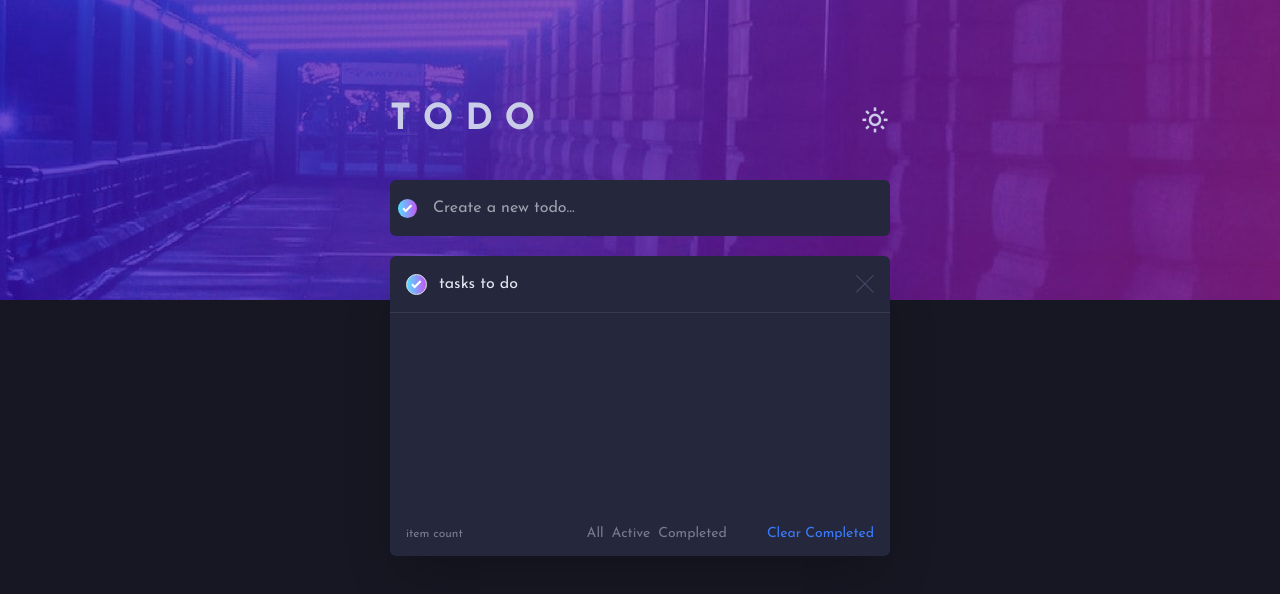
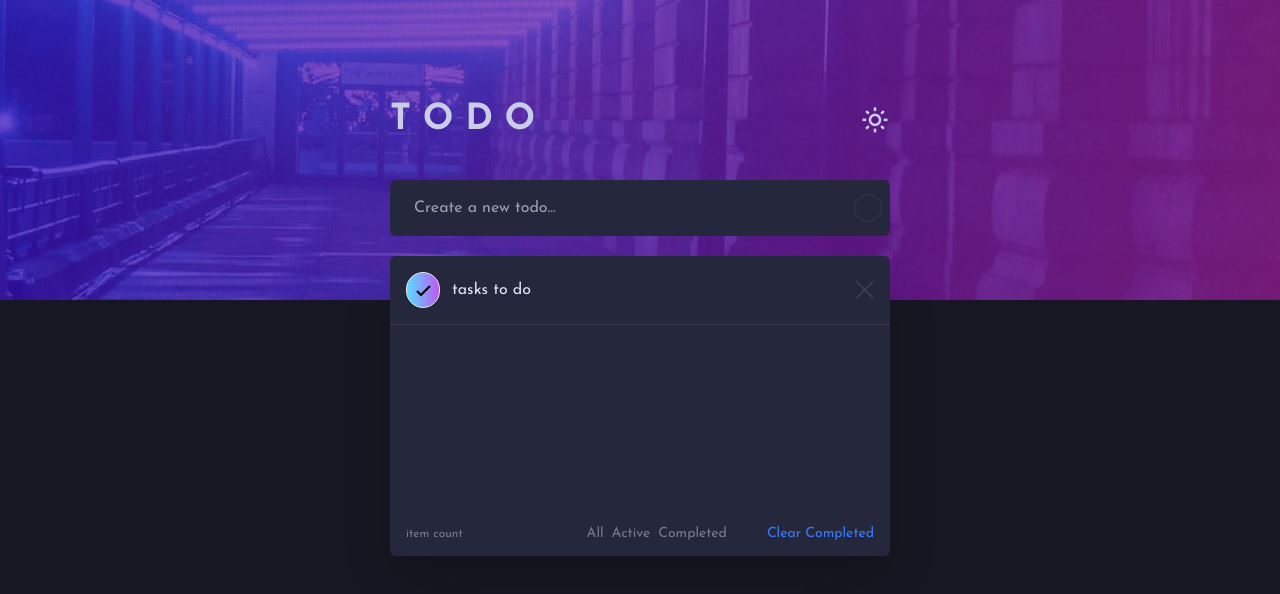
Before and after one commit to 04stefke/todo-app-challenge, a React (Vite) app: page / in a window 1280 px wide. Shown: the top 594 px of the page. Built offline with nearby package versions, Linux system fonts and the light colour scheme.

Commit message:
moved the submit btn to the other side and styled hover effects

```diff
--- a/src/components/Form.jsx
+++ b/src/components/Form.jsx
@@ -1,15 +1,20 @@
 import React from "react";
-import check from '/assets/icon-check.svg'
+import check from "/assets/icon-check.svg";
 const Form = () => {
 	return (
 		<form className="w-full flex items-center  bg-bg2 rounded-md">
 			<div className="w-full bg-transparent flex items-center px-2 ">
-				<img src={check} alt="" className="bg-gradient-checklist rounded-full px-[4px] py-[5px] cursor-pointer border-brightBlue border-1 "  />
 				<input
 					type="text"
 					className="w-full py-4 px-4 outline-none bg-transparent text-lightGray "
 					placeholder="Create a new todo..."
 				/>
+				<button
+					type="submit  "
+					className=" rounded-full w-7 h-7 border-[1px] border-borderB hover:border-brightBlue flex items-center justify-center"
+				>
+					<i className='bx bx-check text-bg2 text-lg px-2 py-3' ></i>
+				</button>
 			</div>
 		</form>
 	);
--- a/src/index.css
+++ b/src/index.css
@@ -10,6 +10,7 @@
 	--darkerFC: 234, 11%, 52%;
 	--lightGray: 236, 33%, 92%;
 	--borderB: 237, 14%, 26%;
+	--borderHover: 235, 21%, 11%;
 }
 
 .light {
@@ -20,8 +21,9 @@
 	--darkerFC: 236, 9%, 61%;
 	--lightGray: 235, 19%, 35%;
 	--borderB: 236, 33%, 92%;
+	--borderHover: 236, 33%, 92%;
 }
 
 .active-btn {
-    @apply text-brightBlue
+	@apply text-brightBlue;
 }
--- a/tailwind.config.js
+++ b/tailwind.config.js
@@ -6,6 +6,11 @@
 			backgroundImage: {
 				"light-image": "url('/assets/backgrounds/bg-desktop-light.jpg')",
 				"dark-image": "url('/assets/backgrounds/bg-desktop-dark.jpg')",
+				"gradient-checklist":
+					"linear-gradient(to right, hsl(192, 100%, 67%), hsl(280, 87%, 65%))",
+				"bright-blue": "hsl(220, 98%, 61%)",
+			},
+			borderColor: {
 				"gradient-checklist":
 					"linear-gradient(to right, hsl(192, 100%, 67%), hsl(280, 87%, 65%))",
 				"bright-blue": "hsl(220, 98%, 61%)",
@@ -19,11 +24,11 @@
 				darkerFC: "hsl(var(--darkerFC))",
 				lightGray: "hsl(var(--lightGray))",
 				borderB: "hsl(var(--borderB))",
-
+				borderHover: "hsl(var(--borderHover))",
 			},
 			fontFamily: {
-				josefin: ['Josefin Sans', 'serif']
-			}
+				josefin: ["Josefin Sans", "serif"],
+			},
 		},
 	},
 	plugins: [],
```
Also changed, not shown: public/assets/icon-check.svg.
